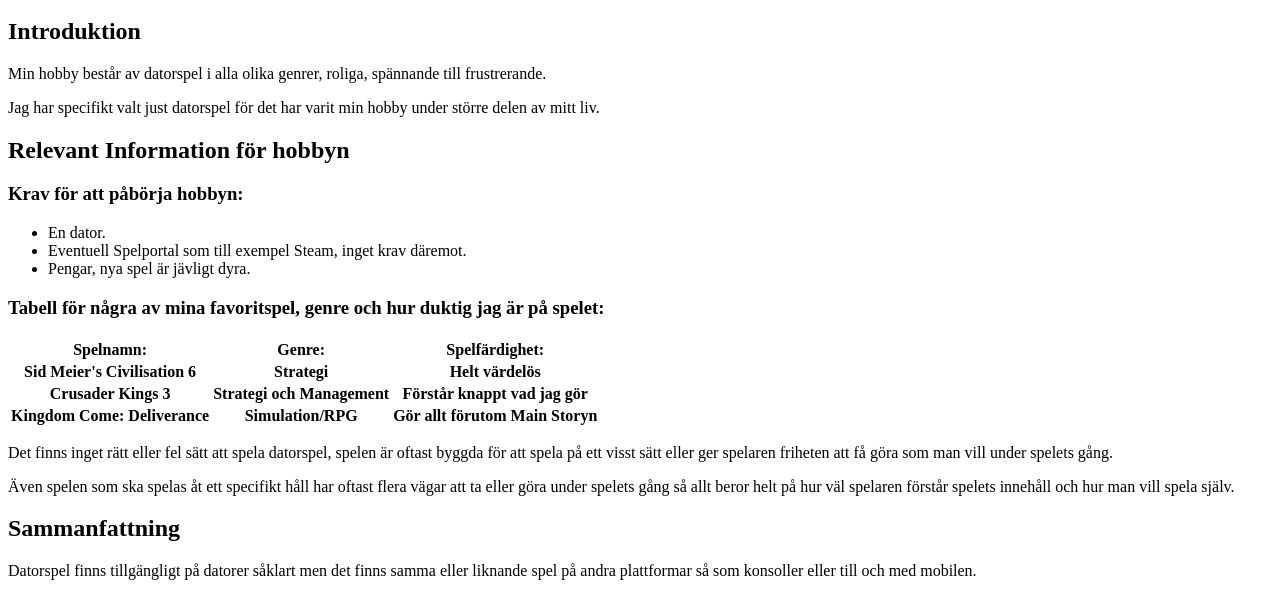
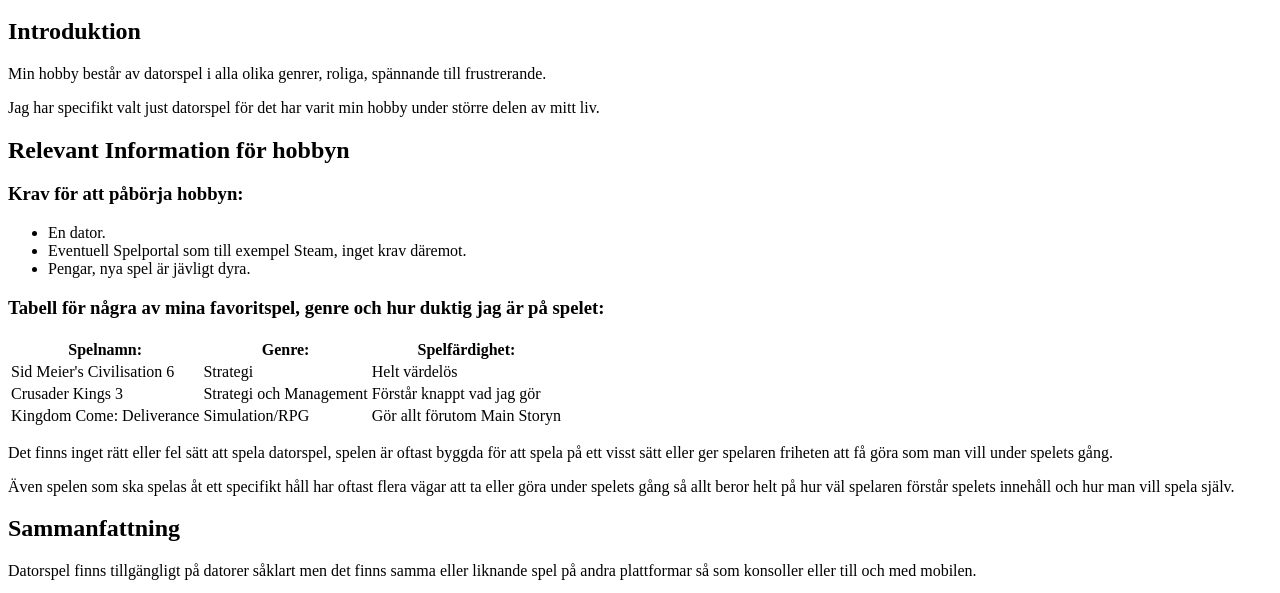
Before and after one commit to Zyzero95/Min-Hobby-Sida, a plain HTML site: page index.html in a window 1280 px wide. Shown: the part 201-794 px from the top of the page. Drawn offline with Linux system fonts and the light colour scheme.

Commit message:
Fixed Table Content

```diff
--- a/index.html
+++ b/index.html
@@ -36,26 +36,30 @@
             </ul>
             <h3>Tabell för några av mina favoritspel, genre och hur duktig jag är på spelet:</h3>
             <table class="gametable">
+                <thead>
                     <tr>
                         <th>Spelnamn:</th>
                         <th>Genre:</th>
                         <th>Spelfärdighet:</th>
                     </tr>
+                </thead>
+                <tbody>
                     <tr>
-                    <th>Sid Meier's Civilisation 6</th>
-                    <th>Strategi</th>
-                    <th>Helt värdelös</th>
+                    <td>Sid Meier's Civilisation 6</th>
+                    <td>Strategi</th>
+                    <td>Helt värdelös</th>
                 </tr>
                     <tr>
-                    <th>Crusader Kings 3</th>
-                    <th>Strategi och Management</th>
-                    <th>Förstår knappt vad jag gör</th>
+                        <td>Crusader Kings 3</th>
+                        <td>Strategi och Management</th>
+                        <td>Förstår knappt vad jag gör</th>
                     </tr>
                     <tr>
-                    <th>Kingdom Come: Deliverance</th>
-                    <th>Simulation/RPG</th>
-                    <th>Gör allt förutom Main Storyn</th>
+                        <td>Kingdom Come: Deliverance</th>
+                        <td>Simulation/RPG</th>
+                        <td>Gör allt förutom Main Storyn</th>
                     </tr>
+                </tbody>
             </table>
             <article class="informationtext">
                 <p>Det finns inget rätt eller fel sätt att spela datorspel,
```
Lines whose indentation alone changed are shown as unchanged.
